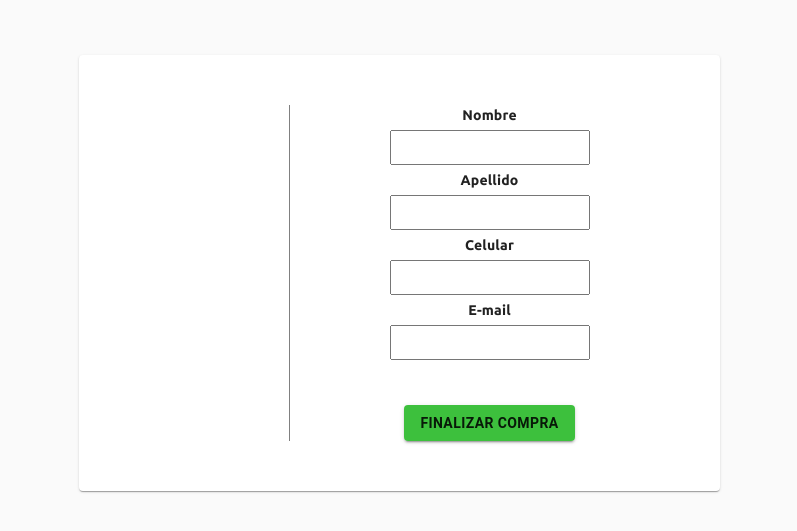
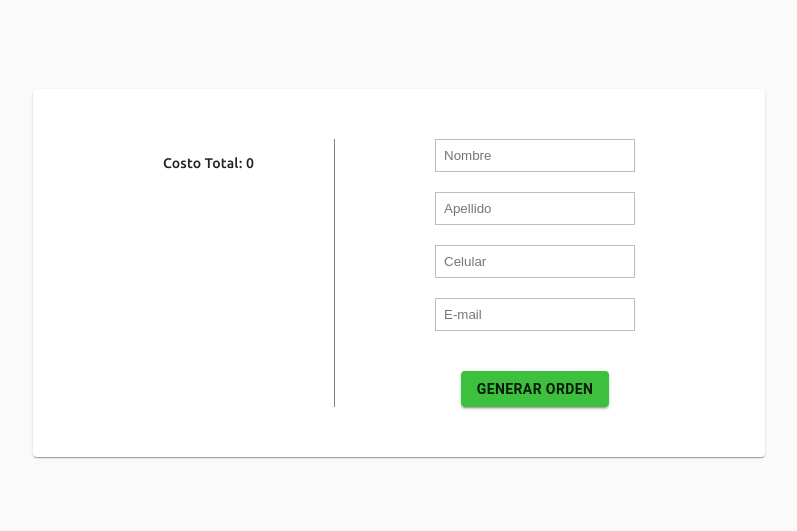
Before and after one commit to StefanoPitto/e-commerce, a React (Create React App) app: page /finalizar-compra in a window 1280 px wide. Shown: the part 127-658 px from the top of the page, without its empty margins (241-1038 px from the left). Built offline with nearby package versions, Linux system fonts and the light colour scheme.

Commit message:
Order update

```diff
--- a/src/Components/BuyerForm.js
+++ b/src/Components/BuyerForm.js
@@ -6,6 +6,7 @@ import { getFirestore } from "../Firebase";
 import { useForm } from "react-hook-form";
 import { Link } from "react-router-dom";
 import { GoCheck } from "react-icons/go";
+import { RiErrorWarningLine } from "react-icons/ri";
 const StyledCard = styled(Card)`
   margin: 0 auto;
   width: fit-content;
@@ -21,29 +22,25 @@ const Container = styled.section`
   justify-content: center;
 `;
 
-const MapContainer = styled.div`
-  border-right: 1px solid gray;
-  padding: 0 80px;
-`;
+const MapContainer = styled.div``;
 
 const FormContainer = styled.div`
   padding: 0 80px;
   text-align: center;
   font-weight: 700;
   margin-left: 20px;
-  label,
+
   input {
     display: block;
     min-width: 200px;
-    margin-bottom: 5px;
-  }
-  input {
+    margin-bottom: 20px;
     padding: 8px;
+    border: #adababc8 1px solid;
   }
 `;
 
 const StyledButton = styled(Button)`
-  margin-top: 40px;
+  margin-top: 20px;
   font-weight: 700;
   background-color: #0aaf0ac9;
   &:hover {
@@ -56,10 +53,16 @@ const ItemContainer = styled.div`
   display: flex;
   justify-content: center;
   align-items: center;
+  text-align: center;
   img {
     width: 50px;
     height: 50px;
     object-fit: contain;
+    margin-right: 20px;
+  }
+  p {
+    min-width: 50px;
+    margin-right: 20px;
   }
 `;
 
@@ -85,8 +88,34 @@ const BackdropCard = styled(Card)`
   }
 `;
 
+const StyledError = styled.div`
+  display: flex;
+  justify-content: center;
+  align-items: center;
+  p {
+    margin-left: 6px;
+  }
+  color: black;
+`;
+
+const StyledDiv = styled.div`
+  border-right: 1px solid gray;
+  text-align: end;
+  padding: 0 80px;
+  display: flex;
+  flex-direction: column;
+  p {
+    align-self: flex-end;
+    flex-basis: 1;
+  }
+`;
+
 const BuyerForm = () => {
-  const { register, handleSubmit } = useForm();
+  const {
+    register,
+    formState: { errors },
+    handleSubmit,
+  } = useForm();
   const { getTotalCost, getCartItems, clearCart } = useContext(Context);
   const [open, setOpen] = useState(false);
 
@@ -118,19 +147,23 @@ const BuyerForm = () => {
   return (
     <Container>
       <StyledCard>
+        <StyledDiv>
           <MapContainer>
             {getCartItems().map((element) => {
               return (
                 <ItemContainer key={element.item.productId}>
                   <img src={element.item.productImage} alt="" />
                   <p>{element.item.productName}</p>
+                  <p>Cantidad: {element.quantity}</p>
+                  <p>$ {element.item.productPrice * element.quantity}</p>
                 </ItemContainer>
               );
             })}
           </MapContainer>
+          <p>Costo Total: {getTotalCost()}</p>
+        </StyledDiv>
         <FormContainer>
           <form onSubmit={handleSubmit(createOrder)}>
-            <label htmlFor="name">Nombre</label>
             <input
               {...register("name", {
                 required: true,
@@ -138,9 +171,8 @@ const BuyerForm = () => {
               })}
               type="text"
               autoComplete="given-name"
-              id="name"
+              placeholder="Nombre"
             />
-            <label htmlFor="surname">Apellido</label>
             <input
               {...register("surname", {
                 required: true,
@@ -148,16 +180,14 @@ const BuyerForm = () => {
               })}
               type="text"
               autoComplete="family-name"
-              id="surname"
+              placeholder="Apellido"
             />
-            <label htmlFor="cellphone">Celular</label>
             <input
               {...register("tel", { required: true, pattern: /^[0-9]{7,9}$/ })}
               type="text"
               autoComplete="tel"
-              id="cellphone"
+              placeholder="Celular"
             />
-            <label htmlFor="email">E-mail</label>
             <input
               {...register("email", {
                 required: true,
@@ -166,10 +196,23 @@ const BuyerForm = () => {
               })}
               type="text"
               autoComplete="email"
-              id="email"
+              placeholder="E-mail"
             />
+            {((errors.name?.type === "required" &&
+              errors.name?.type === "pattern") ||
+              (errors.surname?.type === "required" &&
+                errors.surname?.type === "pattern") ||
+              (errors.tel?.type === "required" &&
+                errors.tel?.type === "required") ||
+              (errors.email?.type === "required" &&
+                errors.email?.type === "pattern")) && (
+              <StyledError>
+                <RiErrorWarningLine size={20} />
+                <p>Verifique todos los campos</p>
+              </StyledError>
+            )}
             <StyledButton type="submit" variant="contained">
-              Finalizar Compra
+              Generar Orden
             </StyledButton>
           </form>
         </FormContainer>
--- a/src/Components/Cart.js
+++ b/src/Components/Cart.js
@@ -9,6 +9,10 @@ const StyledCard = styled(Card)`
   margin: 40px auto;
   padding: 10px 20px;
   text-align: center;
+  a {
+    text-decoration: none;
+    color: inherit;
+  }
 `;
 
 const ProductContainer = styled.div`
--- a/src/Components/Orders.js
+++ b/src/Components/Orders.js
@@ -1,7 +1,84 @@
-import React from "react";
+import React, { useState, useEffect } from "react";
+import { getFirestore } from "../Firebase";
+import { Card } from "@material-ui/core";
+import styled from "styled-components";
+//Por ahora este componente mostrará todas las ordenes en la base de datos, la idea sería en un próximo sprint agregar un login y poder consultar las ordenes asociadas ya sea a un mail o a una cuenta.
+
+const StyledCard = styled(Card)`
+  margin: 0 auto;
+  margin: 20px;
+  min-width: 600px;
+  padding: 20px;
+  h3 {
+    border-bottom: 1px gray solid;
+  }
+  div {
+    display: flex;
+    justify-content: space-between;
+    align-items: center;
+  }
+  div > p {
+    align-self: flex-start;
+  }
+  div > div {
+    display: flex;
+    justify-content: space-between;
+    align-items: center;
+    flex-direction: column;
+  }
+`;
+
+const Container = styled.section`
+  display: flex;
+  justify-content: center;
+  flex-direction: column;
+  align-items: center;
+`;
 
 const Orders = () => {
-  return <>Ordenes</>;
+  const [orders, setOrders] = useState();
+
+  useEffect(() => {
+    const getOrders = async () => {
+      const firestore = getFirestore();
+      const collection = await firestore.collection("orders");
+      const query = await collection.get();
+      let newArray = [];
+      query.forEach((document) => {
+        console.log(document);
+        newArray.push({
+          orderData: document.data(),
+          id: document.id,
+        });
+      });
+      setOrders(newArray);
+    };
+    getOrders();
+  }, []);
+
+  return (
+    <Container>
+      {orders ? (
+        orders.map((order) => {
+          console.log(order);
+          return (
+            <StyledCard>
+              <h3>OrderID: {order.id}</h3>
+              <div>
+                <p>Comprador: {order.orderData.buyer.name}</p>
+                <div>
+                  <p>Fecha: {order.orderData.date}</p>
+                  <p>Costo Total: {order.orderData.totalCost}</p>
+                </div>
+              </div>
+            </StyledCard>
+          );
+        })
+      ) : (
+        <></>
+      )}
+    </Container>
+  );
 };
 
 export default Orders;
--- a/src/Components/ProductsNavBar.js
+++ b/src/Components/ProductsNavBar.js
@@ -14,6 +14,7 @@ const StyledTab = styled(Tabs)`
     text-decoration: none;
     color: inherit;
   }
+  margin-bottom: 20px;
 `;
 
 const ProductNavBar = (props) => {
```
Lines whose indentation alone changed are shown as unchanged.
